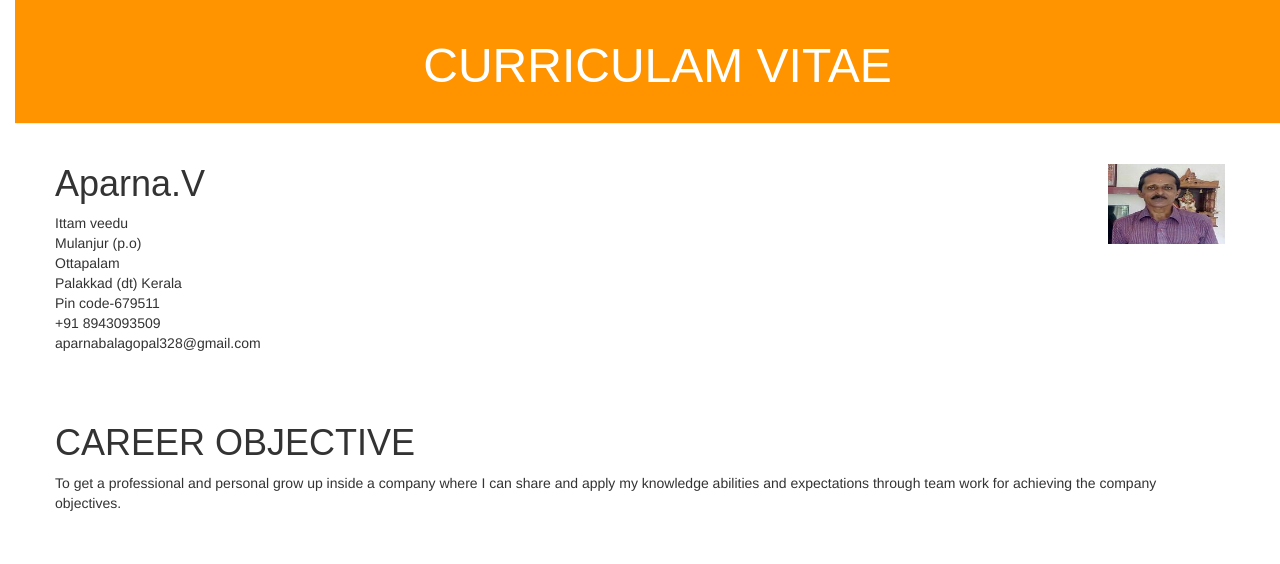
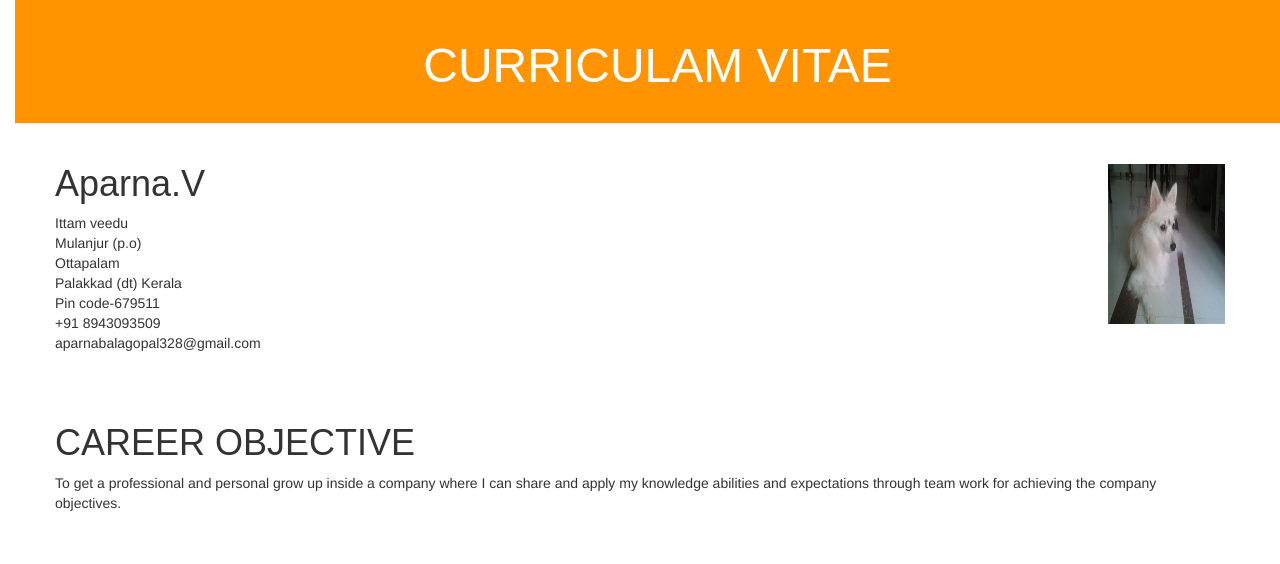
Before and after one commit to AparnaBalagopal/resume-blog, a Django app: page / in a window 1280 px wide. Shown: the top 564 px of the page. Run offline with Django 3.2, Linux system fonts and the light colour scheme; data comes from the database, SQL or seed files in the repository; some libraries are stand-ins or nearby versions; some web fonts are replaced.

Commit message:
add image to site

```diff
--- a/biodata/templates/biodata/first_page.html
+++ b/biodata/templates/biodata/first_page.html
@@ -2,7 +2,7 @@
 {% load staticfiles %}
 
 {% block content %}
-    <img src="{% static "biodata/IMG_20160712_111208-1.jpg" %}" style="width: 10%; height: 10%; " align="right" />
+    <img src="{% static "biodata/2016-06-03 10.03.59.jpg" %}" style="width: 10%; height: 20%; " align="right" />
     {% for post in posts %}
 
         <div class="post">
```
Also changed, not shown: biodata/static/biodata/2016-06-03 10.03.59.jpg (added), biodata/static/biodata/IMG_20160712_111208-1.jpg (deleted).
